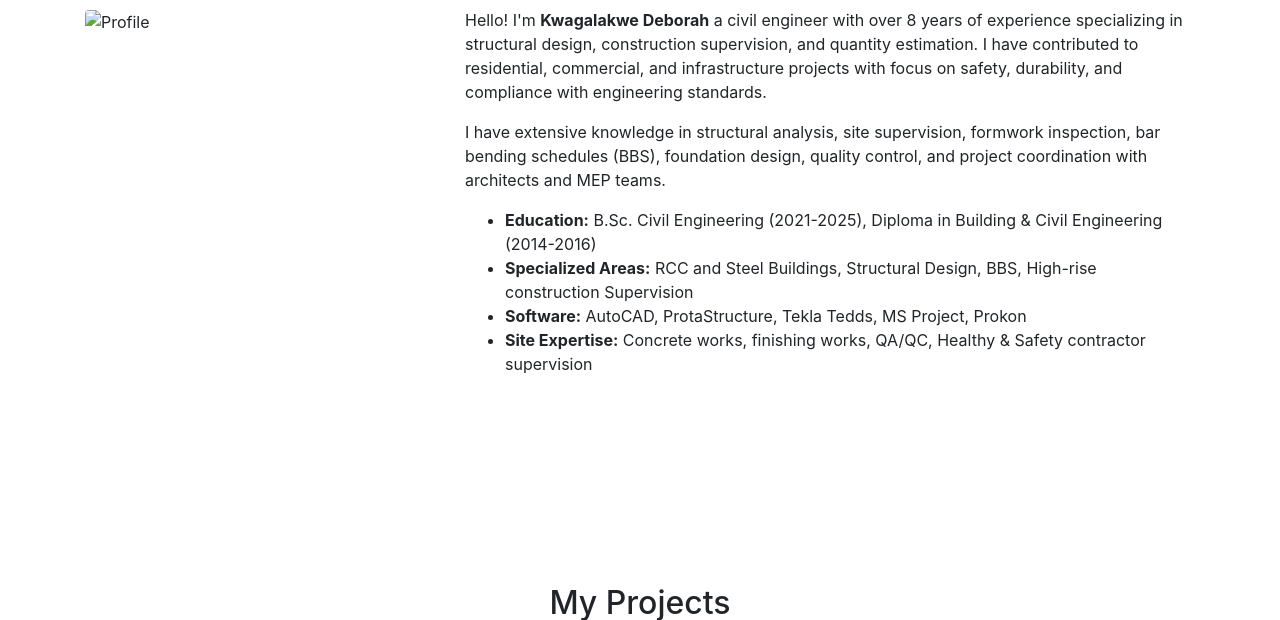
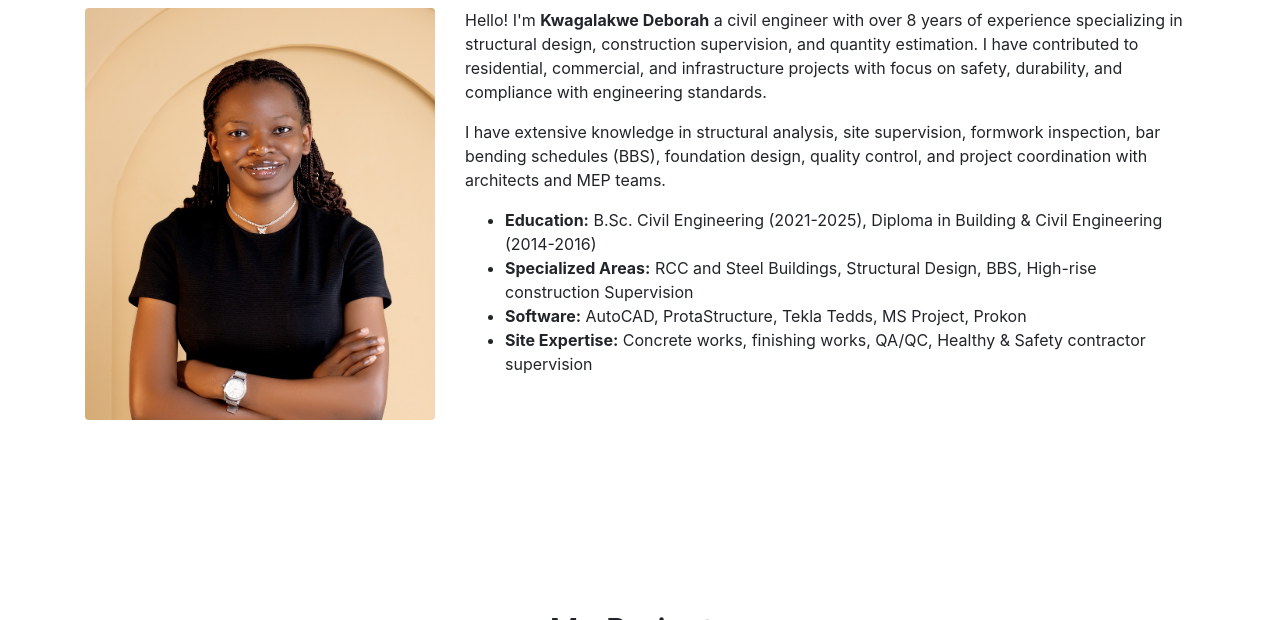
Before and after one commit to deborah-kwag/My-Portfolio-Deb-k-master, a plain HTML site: page index.html in a window 1280 px wide. Shown: the part 662-1282 px from the top of the page. Drawn offline with nearby package versions, Linux system fonts and the light colour scheme.

Commit message:
Updated project files

```diff
--- a/index.html
+++ b/index.html
@@ -59,7 +59,7 @@
       <div class="row">
         <div class="col-md-4">
           <img
-            src="images/kdeborahk.jpg"
+            src="images/kdeborah.jpg"
             class="img-fluid rounded"
             alt="Profile"
           />
```
